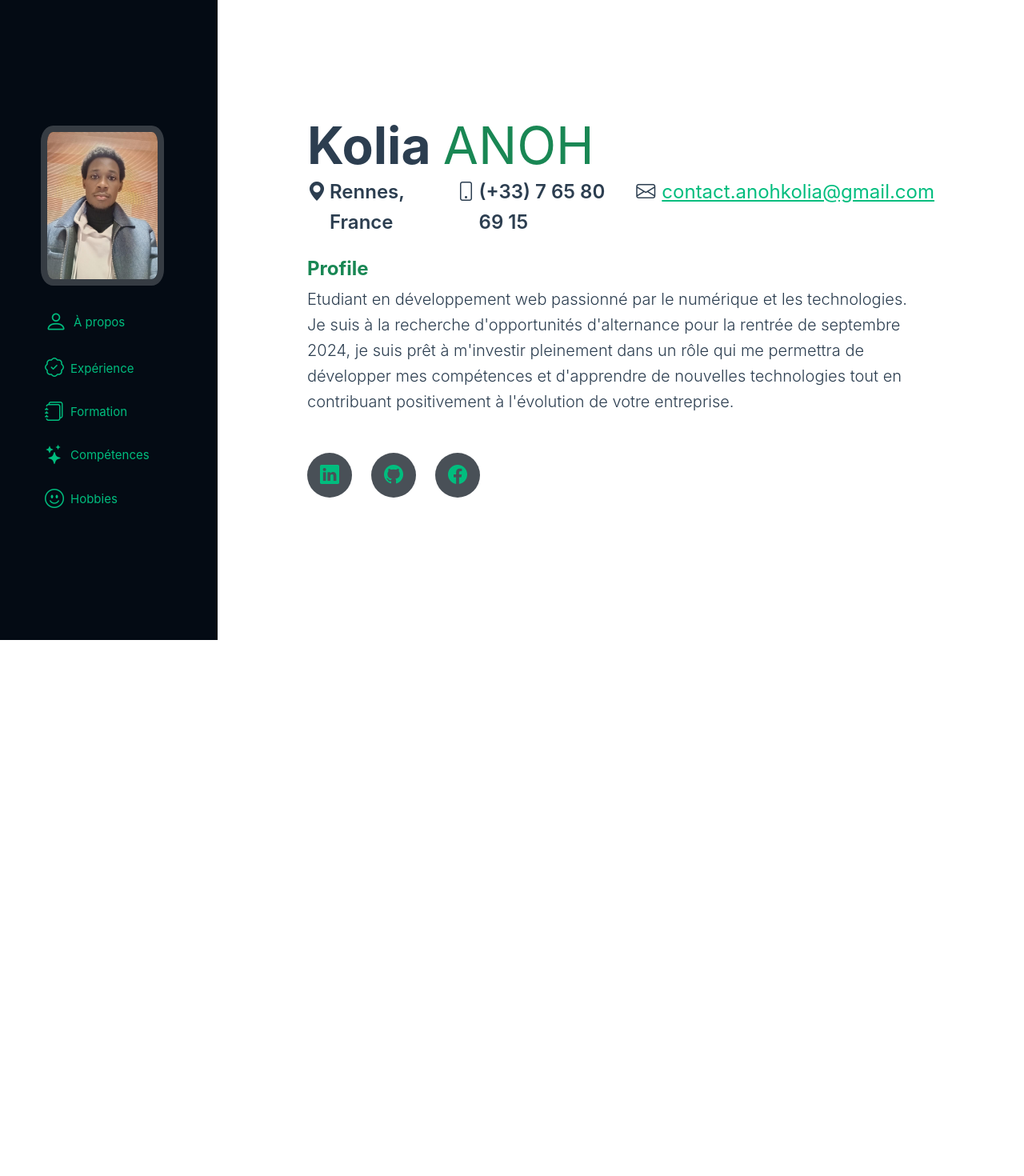
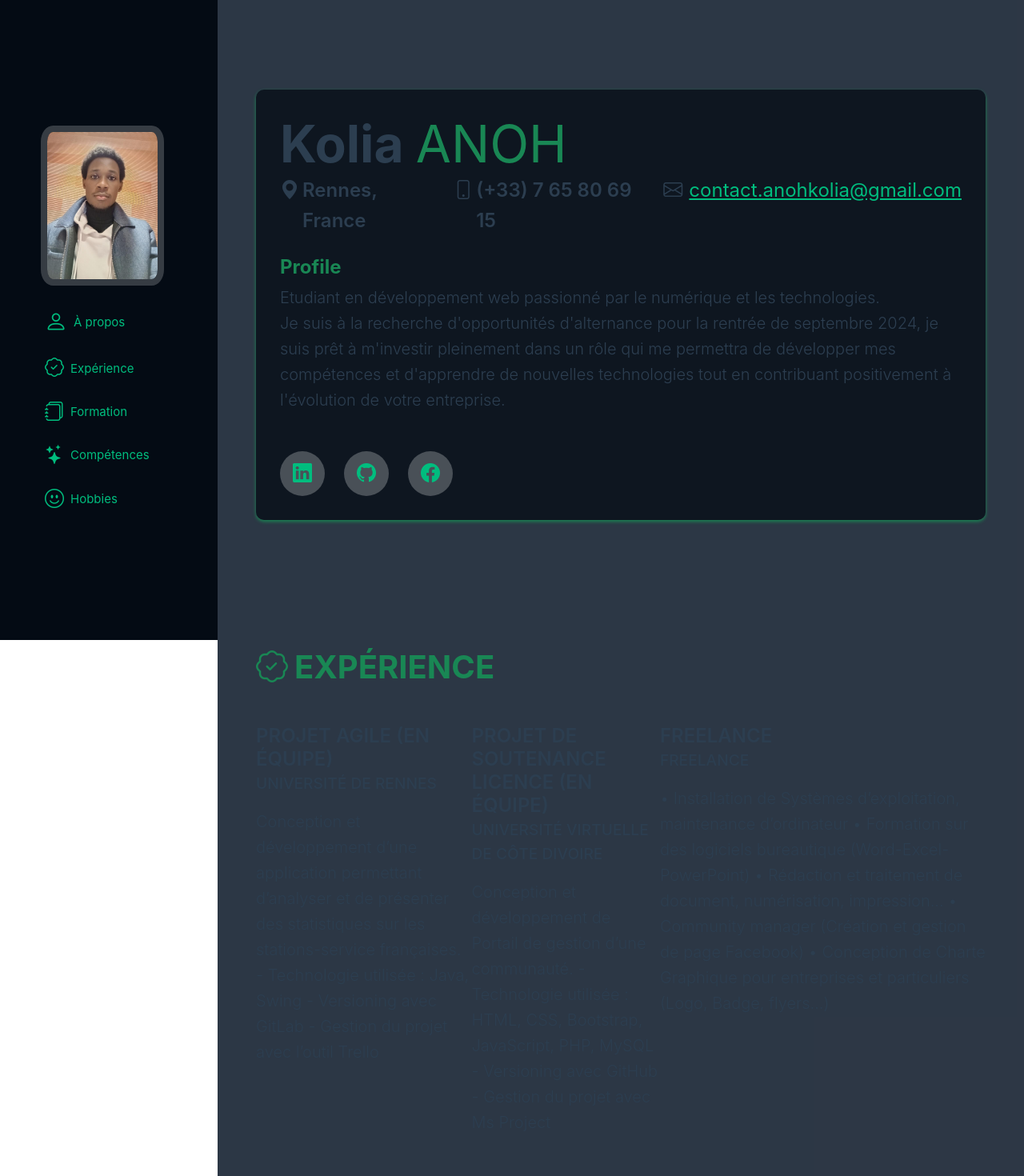
Before and after one commit to anohkolia/vue-portfolio, a Vue app: page / in a window 1280 px wide. Shown: the top 1470 px of the page at 80% size. Before the commit the page ends 800 px from the top, so only its background shows below. Built offline with nearby package versions, Linux system fonts and the light colour scheme.

Commit message:
Création de composants et implémentation du composant Experience

```diff
--- a/src/App.vue
+++ b/src/App.vue
@@ -9,12 +9,10 @@ export default {
 </script>
 
 <template>
-  <div id="app">
     <HeaderNavbar />
     <main>
       <router-view />
     </main>
-  </div>
 </template>
 
 <style>
--- a/src/assets/main.css
+++ b/src/assets/main.css
@@ -5,6 +5,7 @@
   margin: 0 auto;
   padding: 2rem;
   font-weight: normal;
+    background-color: rgba(8, 20, 37, 0.85);
 }
 
 a{
@@ -174,8 +175,6 @@ section.resume-section .resume-section-content {
   }
 
   section.resume-section {
-    padding-left: 3rem;
-    padding-right: 3rem;
     padding-top: 5rem;
     padding-bottom: 5rem;
   }
--- a/src/components/Apropo.vue
+++ b/src/components/Apropos.vue
@@ -5,7 +5,7 @@
 <template>
   <!--À propos-->
   <section class="resume-section" id="about">
-    <div class="resume-section-content">
+    <div class="resume-section-content box">
         <h1 class="fw-bold mb-0">Kolia
             <span class="text-success">ANOH</span>
         </h1>
@@ -30,5 +30,10 @@
 </template>
 
 <style>
-
+  .box {
+    padding: 30px;
+    background-color: rgba(4, 11, 20, 0.75);
+    box-shadow: 0 2px 4px 0 #198754;
+    border-radius: 10px;
+  }
 </style>
--- /dev/null
+++ b/src/components/Experience.vue
@@ -0,0 +1,52 @@
+<script setup>
+  const experiences = {
+    experience1: {
+      titre: 'Projet agile (en équipe)',
+      entreprise: 'Université de Rennes',
+      contenu: 'Conception et développement d’une application permettant d’analyser et de présenter des statistiques sur les stations-service françaises.\n' +
+          '- Technologie utilisée : Java, Swing\n' +
+          '- Versioning avec GitLab\n' +
+          '- Gestion du projet avec l’outil Trello',
+      date: 'Février 2024 à mai 2024'
+    },
+    experience2: {
+      titre: 'Projet de soutenance licence (en équipe)',
+      entreprise: 'Université Virtuelle de Côte dIvoire',
+      contenu: 'Conception et développement de Portail de gestion d’une communauté.\n' +
+          '- Technologie utilisée : HTML, CSS, Bootstrap, JavaScript, PHP, MySQL\n' +
+          '- Versioning avec GitHub\n' +
+          '- Gestion du projet avec Ms Project',
+      date: 'Juin 2023 à septembre 2023'
+    },
+    experience3: {
+      titre: 'Freelance',
+      entreprise: 'Freelance',
+      contenu: '• Installation de Systèmes d’exploitation, maintenance d’ordinateur\n' +
+          '• Formation sur des logiciels bureautique (Word-Excel-PowerPoint)\n' +
+          '• Rédaction et traitement de document, numérisation, impression...\n' +
+          '• Community manager (Création et gestion de page Facebook)\n' +
+          '• Conception de Charte Graphique pour entreprises et particuliers (Logo, Badge, flyers…) ',
+      date: '2022'
+    }
+  }
+</script>
+
+<template>
+  <section class="resume-section">
+    <div class="resume-section-content">
+      <h2 class="fw-bold text-uppercase text-success mb-5"><i class="bi bi-patch-check me-2"></i>Expérience</h2>
+
+      <div class="d-flex flex-column flex-md-row justify-content-between mb-4">
+        <div class="flex-grow-1" v-for="experience in experiences">
+          <h3 class="fw-semibold text-uppercase mb-0">{{ experience.titre }}</h3>
+          <div class="titre mb-3">{{ experience.entreprise }}</div>
+          <p class="lead">{{ experience.contenu }}</p>
+        </div>
+      </div>
+    </div>
+  </section>
+</template>
+
+<style scoped>
+
+</style>
--- a/src/components/HeaderNavbar.vue
+++ b/src/components/HeaderNavbar.vue
@@ -1,33 +1,38 @@
+<script>
+  export default {
+    name: 'HeaderNavbar',
+  };
+</script>
+
 <template>
     <header id="header">
         <!--Barre de navigation-->
         <nav class="navbar navbar-expand-lg navbar-dark fixed-top" id="sideNav">
-          <a class="navbar-brand js-scroll-trigger mt-auto" href="#page-top">
+          <router-link class="navbar-brand js-scroll-trigger mt-auto" to="/">
             <span class="d-block d-lg-none d-flex align-items-center pe-2"><img class="img-fluid profile-mobile" src="/src/assets/profile.jpg" alt="Profile"></span>
             <span class="d-block d-lg-none">Kolia ANOH</span>
             <span class="d-none d-lg-block"><img class="img-fluid img-profile mb-2" src="/src/assets/profile.jpg" alt="Profile"></span>
-          </a>
+          </router-link>
 
           <!--Bouton de navigation pour les petits écrans-->
-          <button class="navbar-toggler" type="button" data-bs-toggle="collapse" data-bs-target="#navbarResponsive"
-          aria-controls="navbarResponsive" aria-expanded="false" aria-label="Toggle navigation">
+          <button class="navbar-toggler"
+                  type="button"
+                  data-bs-toggle="collapse"
+                  data-bs-target="#navbarResponsive"
+                  aria-controls="navbarResponsive"
+                  aria-expanded="false"
+                  aria-label="Toggle navigation">
             <span class="navbar-toggler-icon"></span>
           </button>
           <div class="collapse navbar-collapse" id="navbarResponsive">
             <ul class="navbar-nav">
-              <li class="ms-5"><a class="align-items-center d-flex gap-2  nav-link js-scroll-trigger" href="#about"><i class="bi bi-person fs-3"></i> À propos</a></li>
-                        <li class="ms-5"><a class="align-items-center d-flex gap-2 nav-link js-scroll-trigger" href="#experience"><i class="bi bi-patch-check fs-4"></i> Expérience</a></li>
-                        <li class="ms-5"><a class="align-items-center d-flex gap-2 nav-link js-scroll-trigger" href="#formation"><i class="bi bi-journals fs-4"></i> Formation</a></li>
-                        <li class="ms-5"><a class="align-items-center d-flex gap-2 nav-link js-scroll-trigger" href="#skills"><i class="bi bi-stars fs-4"></i> Compétences</a></li>
-                        <li class="ms-5"><a class="align-items-center d-flex gap-2 nav-link js-scroll-trigger" href="#hobbie"><i class="bi bi-emoji-smile fs-4"></i> Hobbies</a></li>
+                <li class="ms-5"><router-link class="align-items-center d-flex gap-2  nav-link js-scroll-trigger" to="/#about"><i class="bi bi-person fs-3"></i> À propos</router-link></li>
+                <li class="ms-5"><router-link class="align-items-center d-flex gap-2 nav-link js-scroll-trigger" to="/#experience"><i class="bi bi-patch-check fs-4"></i> Expérience</router-link></li>
+                <li class="ms-5"><router-link class="align-items-center d-flex gap-2 nav-link js-scroll-trigger" to="/#formation"><i class="bi bi-journals fs-4"></i> Formation</router-link></li>
+                <li class="ms-5"><router-link class="align-items-center d-flex gap-2 nav-link js-scroll-trigger" to="/#skills"><i class="bi bi-stars fs-4"></i> Compétences</router-link></li>
+                <li class="ms-5"><router-link class="align-items-center d-flex gap-2 nav-link js-scroll-trigger" to="/#hobbie"><i class="bi bi-emoji-smile fs-4"></i> Hobbies</router-link></li>
             </ul>
           </div>
         </nav>
       </header>
 </template>
-
-<script>
-export default {
-  name: 'HeaderNavbar',
-};
-</script>
--- a/src/router/index.js
+++ b/src/router/index.js
@@ -1,5 +1,6 @@
 import { createRouter, createWebHistory } from 'vue-router'
 import HomeView from '../views/HomeView.vue'
+import NotFoundView from '../views/NotFoundView.vue'
 
 const router = createRouter({
   history: createWebHistory(import.meta.env.BASE_URL),
@@ -21,7 +22,7 @@ const router = createRouter({
     {
       path: '/:pathMatch(.*)*',
       name: 'not-found',
-      component: () => import('../views/NotFoundView.vue')
+      component: NotFoundView,
     }
   ]
 })
--- a/src/views/HomeView.vue
+++ b/src/views/HomeView.vue
@@ -1,9 +1,11 @@
 <script setup>
-import Apropo from '../components/Apropo.vue'
+import Apropos from '../components/Apropos.vue'
+import Experience from "@/components/Experience.vue";
 </script>
 
 <template>
   <main>
-    <Apropo />
+    <Apropos />
+    <Experience/>
   </main>
 </template>
```
Also changed, not shown: src/components/Competence.vue (added, +11 -0 lines), src/components/ContactForm.vue (added, +11 -0 lines), src/components/Formation.vue (added, +11 -0 lines), src/components/Hobbie.vue (added, +11 -0 lines).
